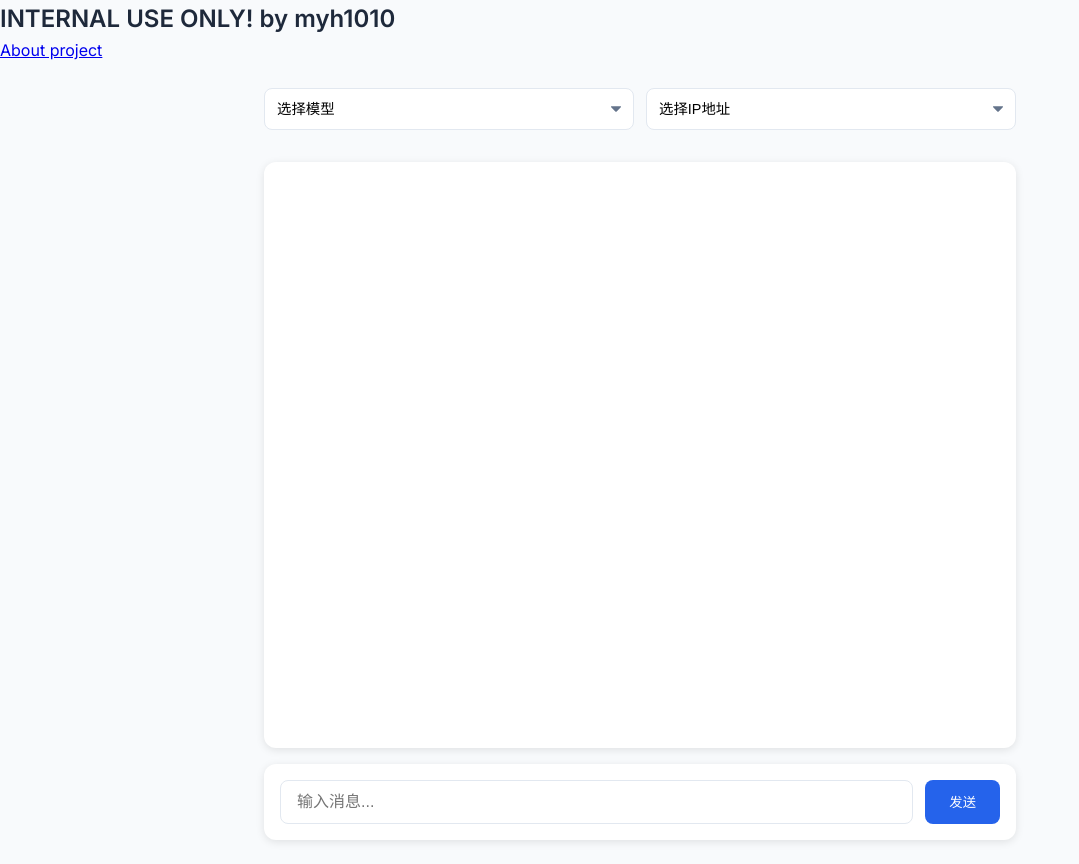
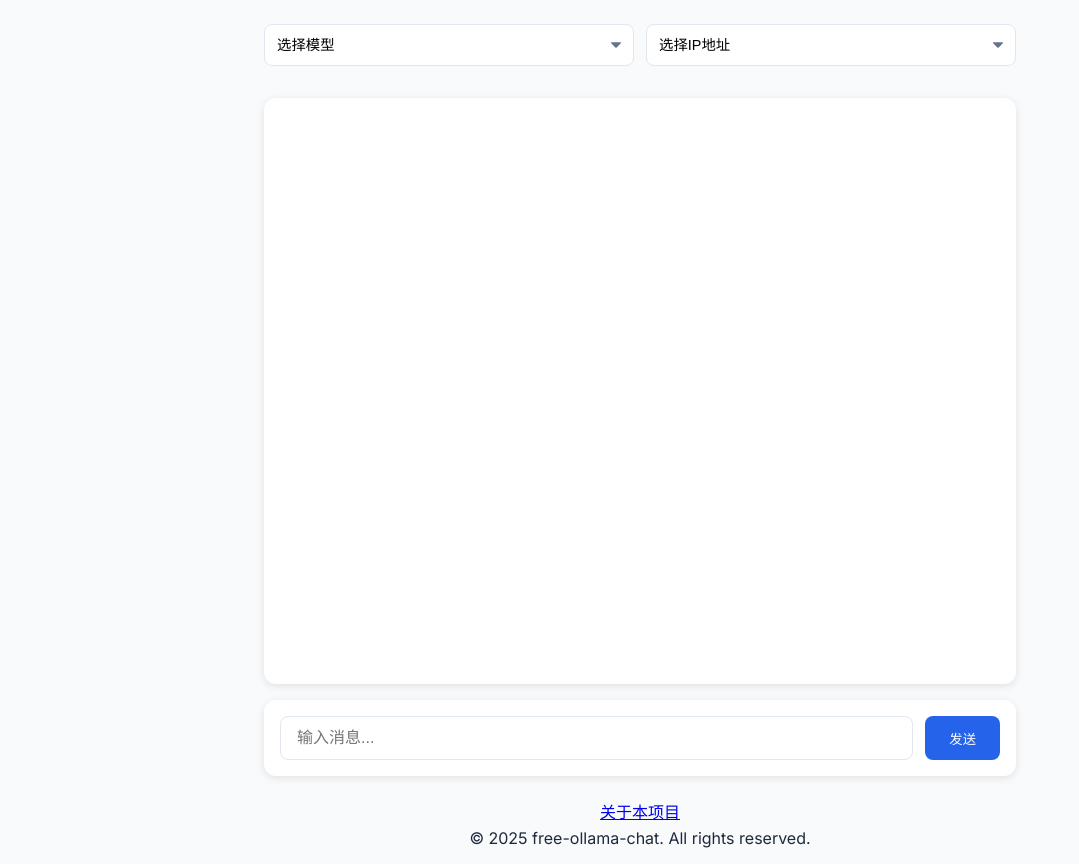
Before and after one commit to myh1011/free-ollama-chat, a Flask app: page / in a window 1280 px wide. Shown: the whole page, without its empty margins (0-1079 px from the left). Run offline with Flask 3, Linux system fonts and the light colour scheme; parts of the project's set-up code (start-up, migrations or seed data) failed here and were passed over; some libraries are stand-ins or nearby versions.

Commit message:
完善版权声明

```diff
--- a/server.py
+++ b/server.py
@@ -14,7 +14,7 @@ app = Flask(__name__)
 app.config['SECRET_KEY'] = 'key1145'
 app.logger.setLevel(logging.DEBUG)
 
-df = pd.read_csv('../data.csv')
+df = pd.read_csv('../data_small.csv')
 data_array = df.to_numpy()
 ip_list = data_array[:, 0]
 
--- a/templates/about.html
+++ b/templates/about.html
@@ -98,7 +98,7 @@
     <footer class="footer">
         <div class="container">
             <div class="license">
-                <p>MPL-v2 License | © 2024 free-ollama-chat</p>
+                <p>MPL-v2 License | © 2025 free-ollama-chat</p>
                 <p>项目地址：<a href="https://github.com/myh1011/free-ollama-chat" target="_blank">GitHub</a></p>
             </div>
             <div class="stats">
--- a/templates/index.html
+++ b/templates/index.html
@@ -3,7 +3,7 @@
 <head>
     <meta charset="UTF-8">
     <meta name="viewport" content="width=device-width, initial-scale=1.0">
-    <title>AI Chat by myh1010(Test)</title>
+    <title>Free Ollama Chat</title>
     <link href="https://fonts.googleapis.com/css2?family=Inter:wght@400;500;600&display=swap" rel="stylesheet">
     <link rel="stylesheet" href="https://cdnjs.cloudflare.com/ajax/libs/highlight.js/11.9.0/styles/github.min.css">
     <link rel="stylesheet" href="{{ url_for('static', filename='styles.css') }}">
@@ -12,8 +12,6 @@
     <script src="https://cdnjs.cloudflare.com/ajax/libs/highlight.js/11.9.0/highlight.min.js"></script>
 </head>
 <body>
-    <h2>INTERNAL USE ONLY! by myh1010</h2>
-    <a href="/about">About project</a>
     <div class="chat-container">
         <div class="server-select">
             <select id="modelSelect">
@@ -32,7 +30,10 @@
             <button onclick="sendMessage()">发送</button>
         </div>
     </div>
-
+    <div align="center">
+        <a href="/about">关于本项目</a>
+        <p>© 2025 free-ollama-chat. All rights reserved. </p>
+    </div>
     <script>
         // 全局变量声明
         let currentMessage = null;
```
